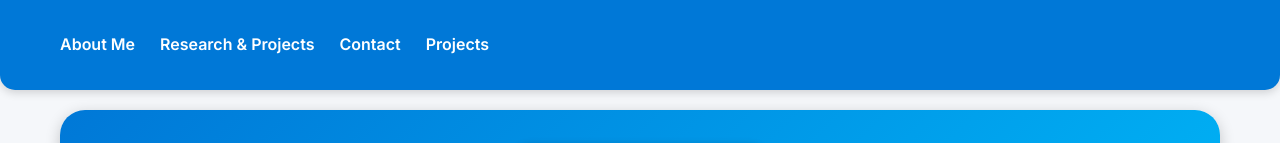
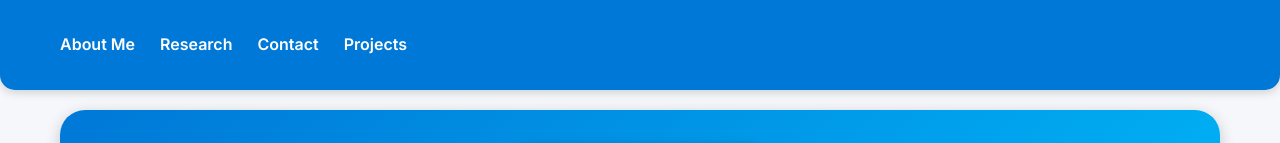
Before and after one commit to Windy970/Portfolio, a plain HTML site: page index.html in a window 1280 px wide. Shown: the top 143 px of the page. Drawn offline with Linux system fonts and the light colour scheme.

Commit message:
Update index.html

```diff
--- a/index.html
+++ b/index.html
@@ -264,7 +264,7 @@
       <button class="menu-toggle" aria-expanded="false" aria-controls="nav-links" aria-label="Toggle navigation menu">&#9776;</button>
       <ul class="nav-links" id="nav-links">
         <li><a href="#about">About Me</a></li>
-        <li><a href="#research">Research & Projects</a></li>
+        <li><a href="#research">Research </a></li>
         <li><a href="#contact">Contact</a></li>
         <li><a href="#projects">Projects</a></li>
       </ul>
```
